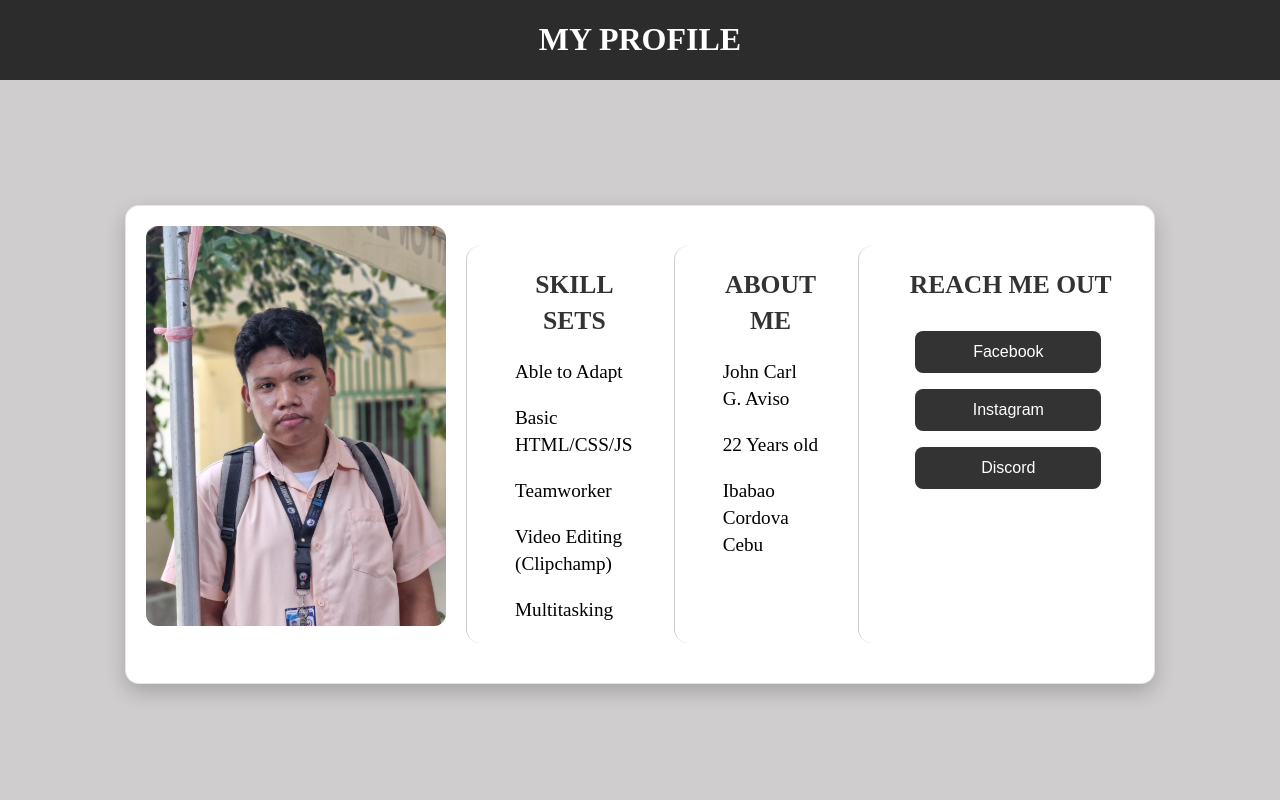
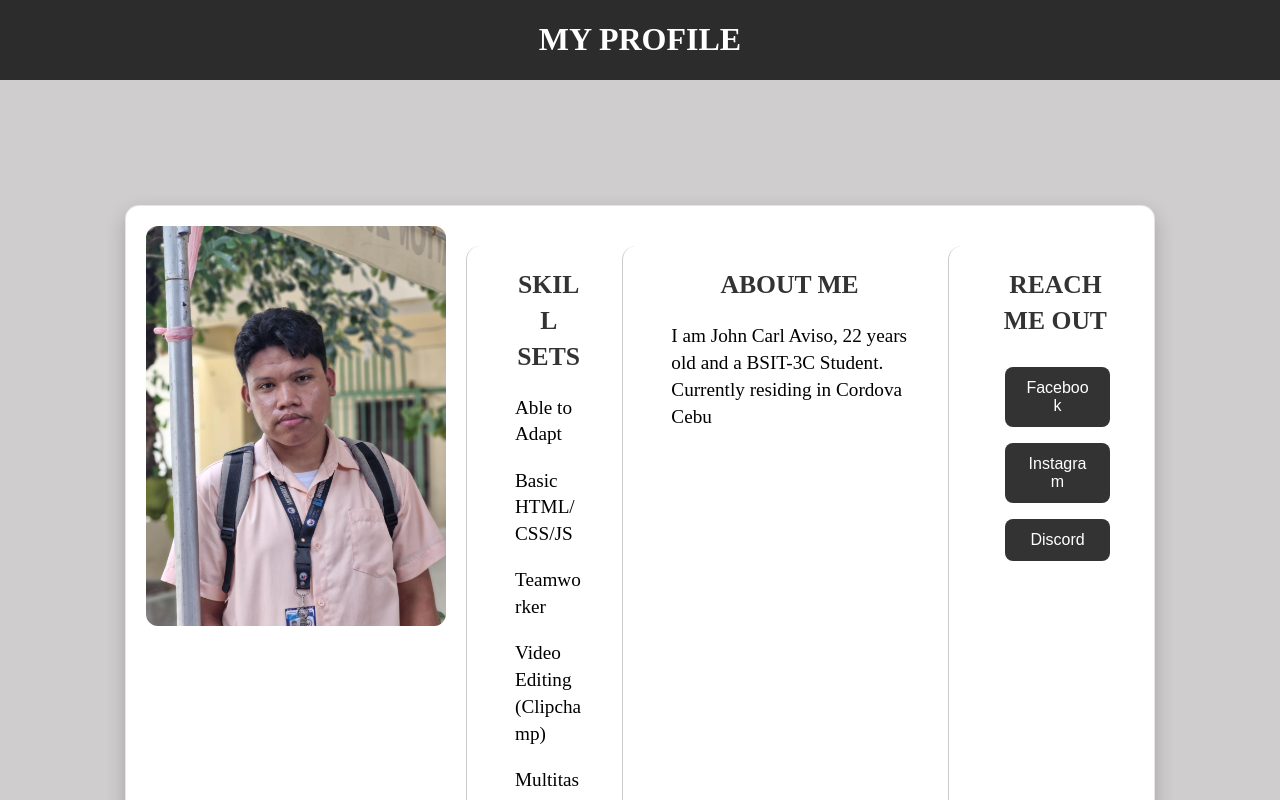
Before and after one commit to carlotata/APPSDEV-ACT1, a React (Vite) app in the folder activity1/: page / in a window 1280 px wide. Shown: the top 800 px of the page. Built offline with nearby package versions, Linux system fonts and the light colour scheme.

Commit message:
change to short paragraph as instructed

```diff
--- a/activity1/src/components/AboutMe.jsx
+++ b/activity1/src/components/AboutMe.jsx
@@ -4,9 +4,7 @@ export default function AboutMe() {
    return (
       <div className="AboutMe">
          <h2>ABOUT ME</h2>
-         <p>John Carl G. Aviso</p>
-         <p>22 Years old</p>
-         <p>Ibabao Cordova Cebu</p>
+            <p>I am John Carl Aviso, 22 years old and a BSIT-3C Student. Currently residing in Cordova Cebu</p>
       </div>
    );
 }
```
